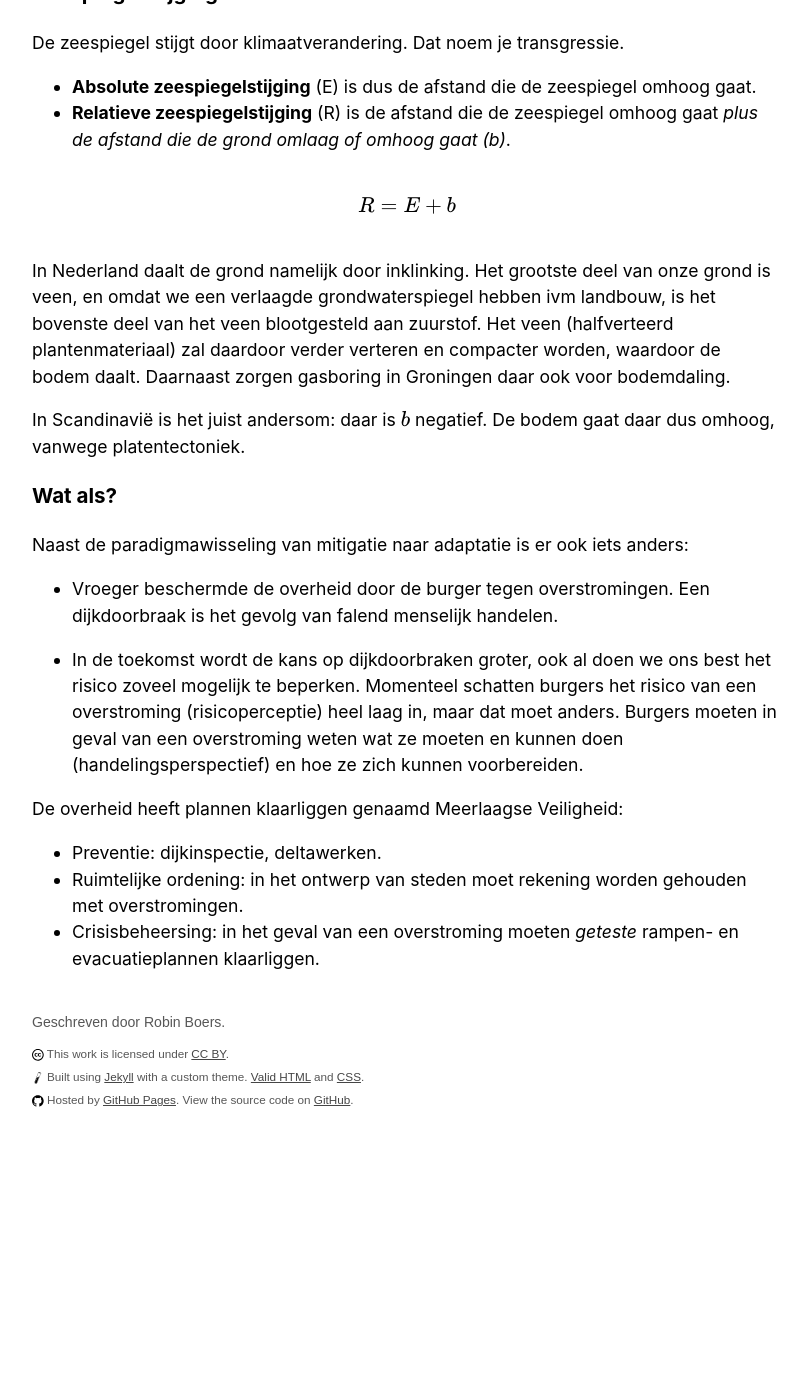
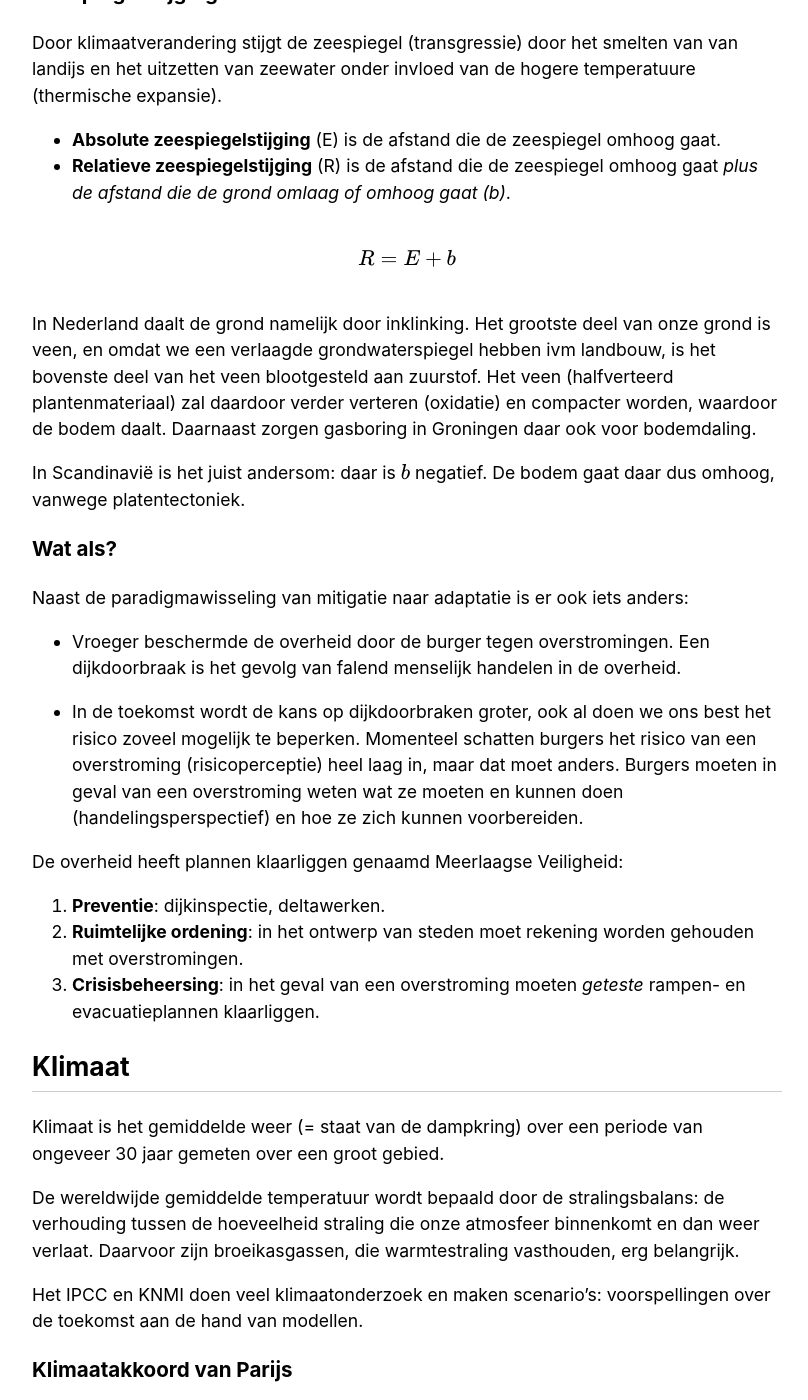
Before and after one commit to RobinBoers/school.geheimesite.nl, a Jekyll site: the page built from 5VWO/TW3/NLT.md, in a window 1280 px wide and 1400 px high, scrolled down 9902 px. Shown: the whole window, without its empty margins (233-1041 px from the left). Built offline with Jekyll 4.4.1, drawn with Linux system fonts in a browser that asks for light colours; our own code applies the rules of GitHub Pages for plain Markdown files; before the commit the page ends 11084 px from its top, so only the background shows below that; some of the changed text lies outside the part shown.

Commit message:
Add section on klimaat

```diff
--- a/5VWO/TW3/NLT.md
+++ b/5VWO/TW3/NLT.md
@@ -72,6 +72,10 @@
 Door het meanderen verlegt de rivier zichzelf. Dit was zo tot ongeveer het jaar 1000, toen we dijken begonnen te bouwen. Voor die tijd leefde mensen op terpen (= woonheuvels).
 
 ![Een dwarsdoorsnede van een bedijkte rivier](regulatie.png)
+
+<small>
+(je moet op de toets de bovenstaande afbeelding kunnen natekenen)
+</small>
 
 Kribben zijn een soort uitstekeingen vanaf de oever. Ze:
 
@@ -170,7 +174,7 @@
 
 - **Kanalisatie**: door het aanleggen van kanalen wordt het water juist sneller afgevoerd.
 
-### Drietrapsstrategie
+### Drietrapsstrategie <small>(komt op de toets)</small>
 
 Om de vertragingstijd zo groot mogelijk te maken en daarmee de rivier te ontlasten gebruik je deze stappen:
 
@@ -180,18 +184,16 @@
 
 3. **Afvoeren**/lozen in de rivier. Dit wil je zo lang mogelijk uitstellen om de rivier te ontlasten.
 
-> **LET OP: KOMT IN DE TOETS.**
-
 ### Zeespiegelstijging
 
-De zeespiegel stijgt door klimaatverandering. Dat noem je transgressie.
+Door klimaatverandering stijgt de zeespiegel (transgressie) door het smelten van van landijs en het uitzetten van zeewater onder invloed van de hogere temperatuure (thermische expansie).
 
-- **Absolute zeespiegelstijging** (E) is dus de afstand die de zeespiegel omhoog gaat.
+- **Absolute zeespiegelstijging** (E) is de afstand die de zeespiegel omhoog gaat.
 - **Relatieve zeespiegelstijging** (R) is de afstand die de zeespiegel omhoog gaat _plus de afstand die de grond omlaag of omhoog gaat (b)_.
 
 \\[R = E + b\\]
 
-In Nederland daalt de grond namelijk door inklinking. Het grootste deel van onze grond is veen, en omdat we een verlaagde grondwaterspiegel hebben ivm landbouw, is het bovenste deel van het veen blootgesteld aan zuurstof. Het veen (halfverteerd plantenmateriaal) zal daardoor verder verteren en compacter worden, waardoor de bodem daalt. Daarnaast zorgen gasboring in Groningen daar ook voor bodemdaling.
+In Nederland daalt de grond namelijk door inklinking. Het grootste deel van onze grond is veen, en omdat we een verlaagde grondwaterspiegel hebben ivm landbouw, is het bovenste deel van het veen blootgesteld aan zuurstof. Het veen (halfverteerd plantenmateriaal) zal daardoor verder verteren (oxidatie) en compacter worden, waardoor de bodem daalt. Daarnaast zorgen gasboring in Groningen daar ook voor bodemdaling.
 
 In Scandinavië is het juist andersom: daar is \\(b\\) negatief. De bodem gaat daar dus omhoog, vanwege platentectoniek.
 
@@ -199,12 +201,37 @@
 
 Naast de paradigmawisseling van mitigatie naar adaptatie is er ook iets anders:
 
-- Vroeger beschermde de overheid door de burger tegen overstromingen. Een dijkdoorbraak is het gevolg van falend menselijk handelen.
+- Vroeger beschermde de overheid door de burger tegen overstromingen. Een dijkdoorbraak is het gevolg van falend menselijk handelen in de overheid.
 
 - In de toekomst wordt de kans op dijkdoorbraken groter, ook al doen we ons best het risico zoveel mogelijk te beperken. Momenteel schatten burgers het risico van een overstroming (risicoperceptie) heel laag in, maar dat moet anders. Burgers moeten in geval van een overstroming weten wat ze moeten en kunnen doen (handelingsperspectief) en hoe ze zich kunnen voorbereiden.
 
 De overheid heeft plannen klaarliggen genaamd Meerlaagse Veiligheid:
 
-- Preventie: dijkinspectie, deltawerken.
-- Ruimtelijke ordening: in het ontwerp van steden moet rekening worden gehouden met overstromingen.
-- Crisisbeheersing: in het geval van een overstroming moeten _geteste_ rampen- en evacuatieplannen klaarliggen.
+1. **Preventie**: dijkinspectie, deltawerken.
+2. **Ruimtelijke ordening**: in het ontwerp van steden moet rekening worden gehouden met overstromingen.
+3. **Crisisbeheersing**: in het geval van een overstroming moeten _geteste_ rampen- en evacuatieplannen klaarliggen.
+
+## Klimaat
+
+Klimaat is het gemiddelde weer (= staat van de dampkring) over een periode van ongeveer 30 jaar gemeten over een groot gebied.
+
+De wereldwijde gemiddelde temperatuur wordt bepaald door de stralingsbalans: de verhouding tussen de hoeveelheid straling die onze atmosfeer binnenkomt en dan weer verlaat. Daarvoor zijn broeikasgassen, die warmtestraling vasthouden, erg belangrijk.
+
+Het IPCC en KNMI doen veel klimaatonderzoek en maken scenario's: voorspellingen over de toekomst aan de hand van modellen.
+
+### Klimaatakkoord van Parijs
+
+Om klimaatverandering te beperken hebben we het klimaatakkoord van Parijs ondertekent. Dat houdt in:
+
+- **Doel**: maximale opwarming van 2 graden en streven naar 1,5 graden.
+- **Uitstoot** van broeikasgassen verminderen.
+- **Evaluatie**: er wordt in 2018 en 2023 gecontrolleerd of landen de klimaatdoelen halen <small>(spoiler: ze halen 't niet)</small>.
+- **Financieel**: landen moeten een bijdrage leveren aan onderzoek naar klimaatadaptatie en steun aan armere landen (die zegmaar nog geen industriële revolutie gehad hebben en dat nu van ons ook niet meer mogen).
+
+### Onregelmatiger weer
+
+Door klimaatverandering wordt het weer onvoorspelbaarder. De jaarlijkse neerslagsom neemt toe: de winters worden natter en de zomers droger, maar met een hogere neerslagintensiteit. Dat betekent dat het in de zomer soms héél hard stormt waardoor ze gemiddeld gezien toch "natter" zijn.
+
+Hierdoor wordt het regiem van een rivier (fluctuaties van het debiet over een jaar gezien) een stuk onregelmatiger.
+
+<small>Let op: het regiem/debiet neemt dus niet toe of af. Het wordt onregelmatiger!</small>
```
